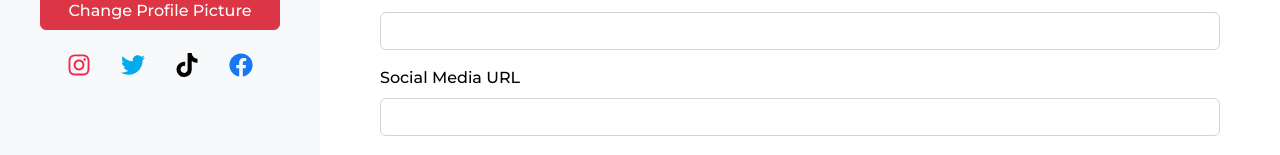
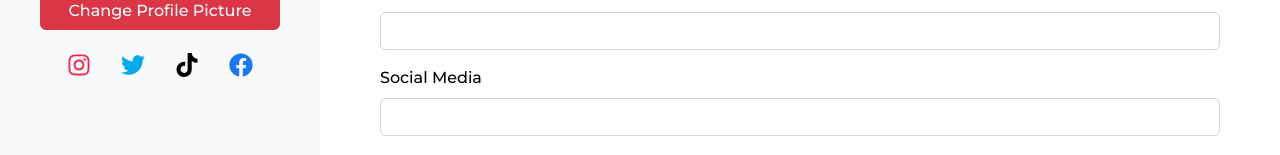
Before and after one commit to DimasAgung98/BINAR-CHALLENGE-CHAPTER-10, a Next.js app: page /home/profile in a window 1280 px wide. Shown: the part 396-551 px from the top of the page. Built offline with nearby package versions, Linux system fonts and the light colour scheme; no server answers; sample sign-in values are in the browser's storage.

Commit message:
Social Connect with BE and DB

```diff
--- a/components/ProfilePage/Profile.js
+++ b/components/ProfilePage/Profile.js
@@ -187,7 +187,7 @@ function Profile() {
                                     <input type="email" className="form-control" id="email" aria-describedby="emailHelp" value={email} readOnly />
                                 </div>
                                 <div className="mb-3">
-                                    <label className="form-label text-black">Social Media URL</label>
+                                    <label className="form-label text-black">Social Media</label>
                                     <input type="text" className="form-control" id="social" aria-describedby="social" value={social} readOnly />
                                 </div>
                                 <div className="mb-3">
```
